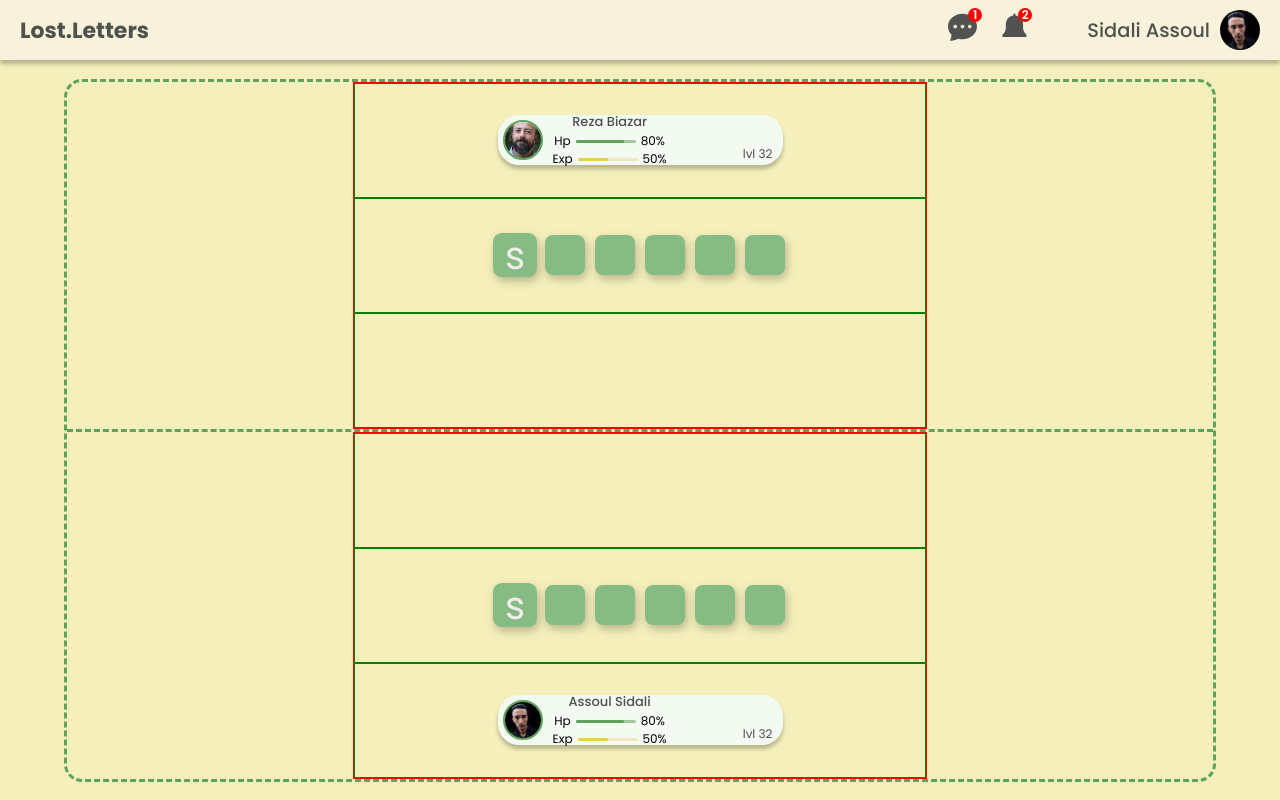
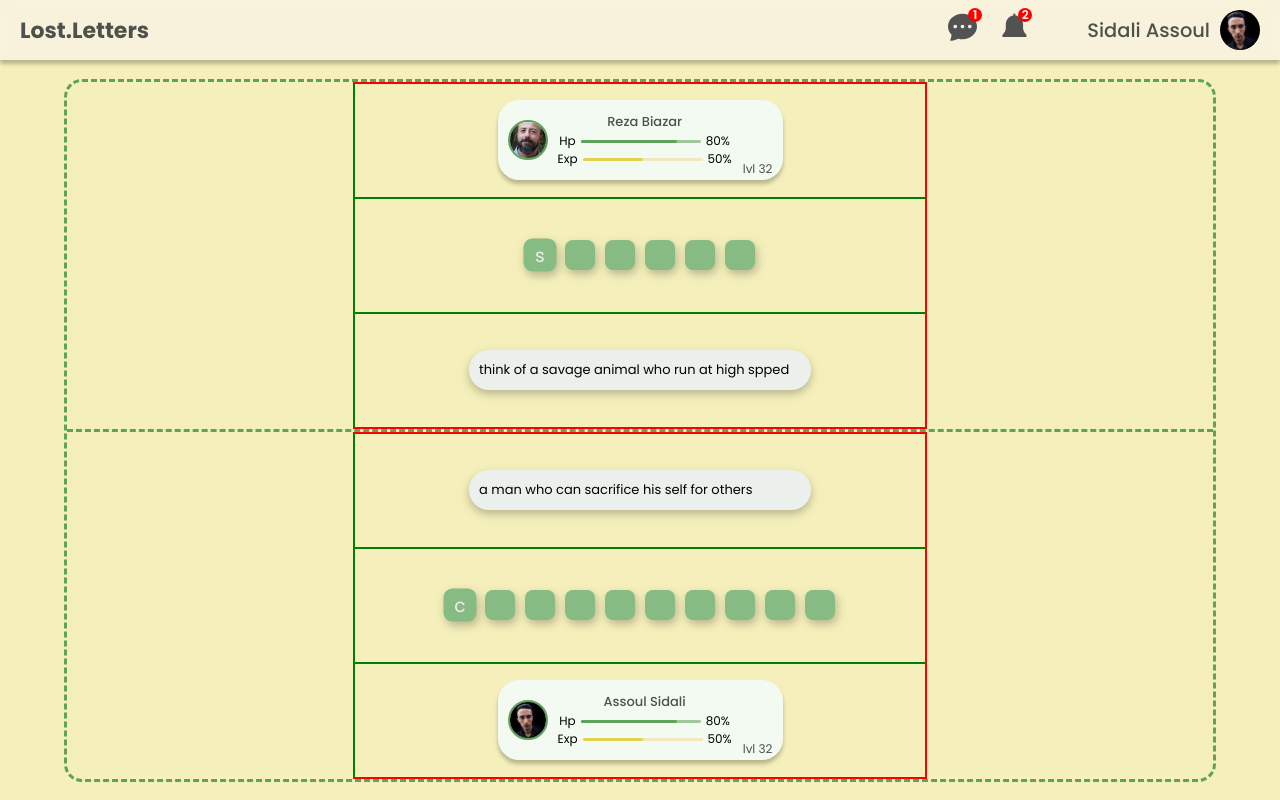
Before and after one commit to stormsidali2001/lost-letters-frontend, a Next.js app: page /game in a window 1280 px wide. Built offline with nearby package versions, Linux system fonts and the light colour scheme.

Commit message:
game grid done

```diff
--- a/components/GamePlayerArea/GamePlayerArea.module.css
+++ b/components/GamePlayerArea/GamePlayerArea.module.css
@@ -15,3 +15,13 @@
     align-items: center;
 
 }
+
+.wrapper .description{
+    background: #ecf0ec;
+    border-radius: 34.055px;
+    font-size: 13px;
+    padding: 10px;
+    width: 60%;
+    filter: drop-shadow(0px 4.865px 4.865px rgba(0, 0, 0, 0.25));
+
+}
--- a/components/GamePlayerArea/GamePlayerArea.tsx
+++ b/components/GamePlayerArea/GamePlayerArea.tsx
@@ -3,8 +3,10 @@ import WordViewer from '../WordViewer/WordViewer';
 import styles from './GamePlayerArea.module.css';
 interface PropType{
   reversed?:boolean;
+  description:string;
+  word:string;
 }
-const GamePlayerArea = ({exp,fullname,hp,level,profilImgUrl,reversed = false}:GameProfilCardProps&PropType) => {
+const GamePlayerArea = ({exp,fullname,hp,level,profilImgUrl,reversed = false,description,word}:GameProfilCardProps&PropType) => {
   return (
     <div className={`${styles.container} ${reversed?styles.reversed:''}`}>
         <div className={styles.wrapper}>
@@ -18,12 +20,12 @@ const GamePlayerArea = ({exp,fullname,hp,level,profilImgUrl,reversed = false}:Ga
         </div>
         <div className={styles.wrapper}>
           <WordViewer
-            word = 'sidali'
+            word = {word}
             currentLetter = {1}
           />
         </div>
         <div className={styles.wrapper}>
-
+          <div className={styles.description}>{description}</div>
         </div>
 
     </div>
--- a/components/GameProfilCard/GameProfilCard.module.css
+++ b/components/GameProfilCard/GameProfilCard.module.css
@@ -2,14 +2,14 @@
     background-color: #F3FAF2;
     box-shadow: 0px 4px 4px rgba(0, 0, 0, 0.25);
     width: 50%;
-    height: 50px;
+    height: 70%;
     position: relative;
     display: flex;
     align-items: center;
     column-gap: 10px;
     border-radius: 21px;
-    padding: 5px;
-    --progress-bar-width: 60px;
+    padding: 10px;
+    --progress-bar-width: 120px;
     --progress-bar-height: 3px;
 }
 
--- a/components/WordViewer/WordViewer.module.css
+++ b/components/WordViewer/WordViewer.module.css
@@ -2,7 +2,7 @@
     display: flex;
     justify-content: center;
     align-items: center;
-    --cell-size:40px;
+    --cell-size:30px;
     filter: drop-shadow(2.4325px 4.865px 4.865px rgba(0, 0, 0, 0.25));
 
 }
@@ -24,7 +24,7 @@
     height: var(--cell-size);
     border-radius: 8px;
     color: rgb(243, 236, 236);;
-    font-size: 35px;
+    font-size: 17px;
     display: flex;
     justify-content: center;
     align-items: center;
--- a/pages/game.tsx
+++ b/pages/game.tsx
@@ -19,8 +19,8 @@ const Game = () => {
             level:32,
             hp:0.8,
             exp:0.5,
-            word:'sidali',
-            description:"think of a savage animal who run at high spped"
+            word:'courageous',
+            description:"a man who can sacrifice his self for others"
     };
 
   return (
@@ -36,6 +36,8 @@ const Game = () => {
                             hp={oponent.hp}
                             level={oponent.level}
                             profilImgUrl = {oponent.profilImgUrl}
+                            description={oponent.description}
+                            word = {oponent.word}
                         />
                         <div className={styles.rightCanvasContainer}></div>
                     </div>
@@ -47,7 +49,9 @@ const Game = () => {
                              hp={player.hp}
                              level={player.level}
                              profilImgUrl = {player.profilImgUrl}
+                             description={player.description}
                              reversed = {true}
+                             word = {player.word}
                         />
                     <div className={styles.rightCanvasContainer}></div>
                 </div>
```
